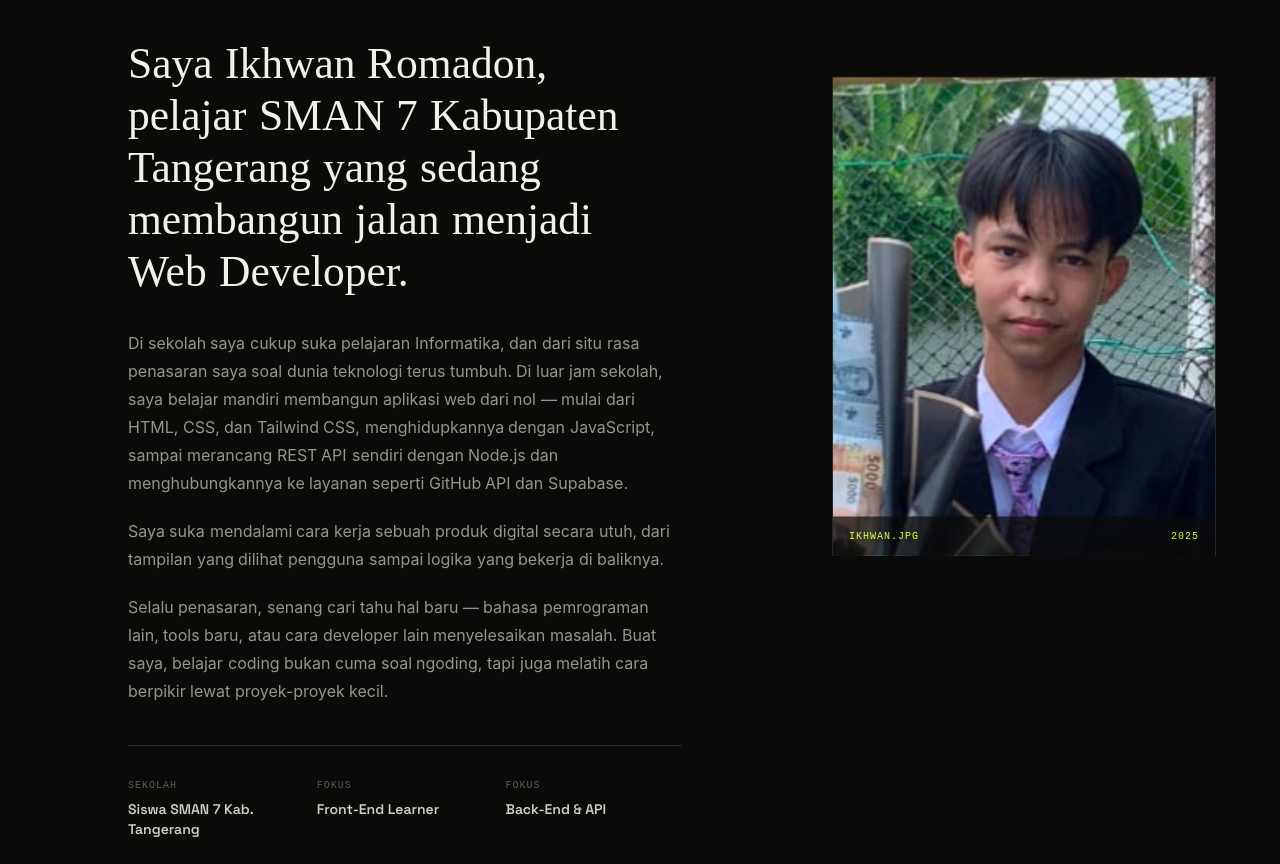
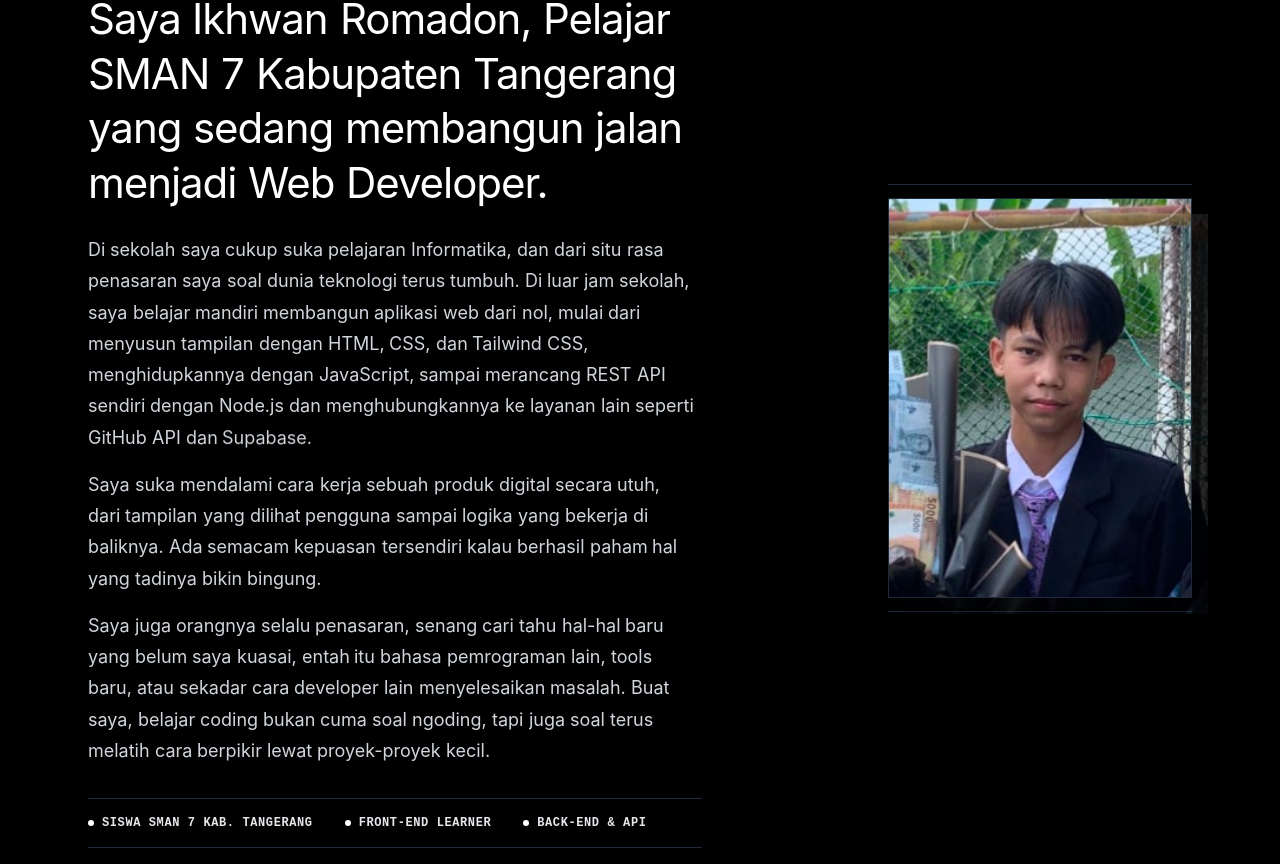
Before and after one commit to Ikhwan-stars/Ikhwan-Portfolio, a React (Vite) app: page / in a window 1280 px wide. Shown: the part 996-1860 px from the top of the page. Built offline with nearby package versions, Linux system fonts and the light colour scheme.

Commit message:
Upload 32 file(s) via RepoHub

```diff
--- a/src/components/about/about.jsx
+++ b/src/components/about/about.jsx
@@ -5,38 +5,37 @@ import SplitLineReveal from '../animations/SplitLineReveal';
 
 gsap.registerPlugin(ScrollTrigger);
 
-const facts = [
-  { label: 'Siswa SMAN 7 Kab. Tangerang', value: 'Sekolah' },
-  { label: 'Front-End Learner', value: 'Fokus' },
-  { label: 'Back-End & API', value: 'Fokus' },
-];
-
 const About = () => {
   const sectionRef = useRef(null);
-  const imageWrapRef = useRef(null);
+  const contentRef = useRef(null);
+  const overlayRef = useRef(null);
 
   useEffect(() => {
     const section = sectionRef.current;
-    const imgWrap = imageWrapRef.current;
-    if (!section || !imgWrap) return;
+    const content = contentRef.current;
+    const overlay = overlayRef.current;
+    if (!section || !content || !overlay) return;
 
     const ctx = gsap.context(() => {
       gsap.fromTo(
-        imgWrap,
-        { clipPath: 'inset(100% 0% 0% 0%)' },
+        overlay,
+        { opacity: 0 },
         {
-          clipPath: 'inset(0% 0% 0% 0%)',
-          duration: 1.1,
-          ease: 'power3.out',
-          scrollTrigger: { trigger: section, start: 'top 70%' },
+          opacity: 0.95,
+          ease: 'none',
+          scrollTrigger: { trigger: section, start: 'center top', end: 'bottom top', scrub: true },
         }
       );
-
-      gsap.to(imgWrap.querySelector('img'), {
-        yPercent: -8,
+      gsap.fromTo(
+        content,
+        { opacity: 1, scale: 1 },
+        {
+          opacity: 0.05,
+          scale: 0.95,
           ease: 'none',
-        scrollTrigger: { trigger: section, start: 'top bottom', end: 'bottom top', scrub: true },
-      });
+          scrollTrigger: { trigger: section, start: 'center top', end: 'bottom top', scrub: true },
+        }
+      );
     }, section);
 
     return () => ctx.revert();
@@ -45,75 +44,94 @@ const About = () => {
   return (
     <div
       ref={sectionRef}
-      className="relative w-full bg-black text-white py-24 md:py-32 lg:py-40 px-6 sm:px-10 md:px-16 lg:pl-32 lg:pr-16 overflow-hidden"
-      style={{ background: 'var(--color-ink)' }}
+      className="relative w-full flex items-center justify-center bg-black text-white py-20 md:py-28 lg:py-36 px-4 sm:px-6 overflow-hidden"
     >
-      <div className="max-w-6xl mx-auto lg:mx-0 lg:max-w-none">
-        <div className="flex items-center gap-3 mb-10 md:mb-14">
-          <span className="font-mono text-xs uppercase tracking-widest" style={{ color: 'var(--color-accent)' }}>01 / About</span>
-          <span className="h-px flex-1" style={{ background: 'rgba(243,240,232,0.15)' }} />
-          <span className="font-mono text-[11px] uppercase tracking-wider text-paper/40 hidden sm:inline">Tangerang, Banten, ID</span>
+      <div ref={overlayRef} className="absolute inset-0 bg-black pointer-events-none z-20 opacity-0 will-change-transform" aria-hidden="true" />
+
+      <div
+        ref={contentRef}
+        className="w-full max-w-7xl mx-auto flex flex-col-reverse lg:flex-row items-center justify-between px-4 sm:px-8 md:px-12 lg:px-16 gap-10 lg:gap-20 relative z-10 will-change-transform"
+      >
+        {/* Teks Kiri */}
+        <div className="lg:w-3/5 w-full text-left">
+          <div className="flex flex-wrap items-center gap-3 sm:gap-4 mb-6">
+            <span className="text-xs sm:text-sm font-mono tracking-widest text-gray-400 uppercase font-semibold">
+              // 01 ABOUT
+            </span>
+            <span className="h-[1px] w-8 bg-gray-700 hidden sm:block" />
+            <span className="text-xs font-mono text-gray-400 uppercase tracking-wider">
+              TANGERANG, BANTEN, INDONESIA
+            </span>
           </div>
 
-        <div className="grid grid-cols-1 lg:grid-cols-[1.1fr_0.9fr] gap-14 lg:gap-20 items-start">
-          <div>
           <SplitLineReveal
             as="h2"
-              className="font-display font-medium leading-[1.15] text-paper mb-8"
-              style={{ fontSize: 'clamp(1.6rem, 3.4vw, 2.75rem)' }}
+            className="text-2xl sm:text-3xl md:text-4xl lg:text-[38px] xl:text-[42px] font-normal leading-[1.3] md:leading-[1.25] tracking-tight text-white font-sans mb-6"
           >
-              Saya Ikhwan Romadon, pelajar SMAN 7 Kabupaten Tangerang yang sedang membangun jalan menjadi Web Developer.
+            Saya Ikhwan Romadon, Pelajar SMAN 7 Kabupaten Tangerang yang sedang membangun jalan menjadi Web Developer.
           </SplitLineReveal>
 
-            <div className="space-y-5 text-sm sm:text-base leading-relaxed text-paper/60 font-sans max-w-2xl">
-              <SplitLineReveal delay={0.05}>
-                Di sekolah saya cukup suka pelajaran Informatika, dan dari situ rasa penasaran saya soal dunia teknologi terus tumbuh. Di luar jam sekolah, saya belajar mandiri membangun aplikasi web dari nol — mulai dari HTML, CSS, dan Tailwind CSS, menghidupkannya dengan JavaScript, sampai merancang REST API sendiri dengan Node.js dan menghubungkannya ke layanan seperti GitHub API dan Supabase.
+          <div className="space-y-4 text-sm sm:text-base md:text-lg leading-relaxed text-gray-300 font-sans font-normal max-w-2xl mb-8">
+            <SplitLineReveal delay={0.1}>
+              Di sekolah saya cukup suka pelajaran Informatika, dan dari situ rasa penasaran saya soal dunia teknologi terus tumbuh. Di luar jam sekolah, saya belajar mandiri membangun aplikasi web dari nol, mulai dari menyusun tampilan dengan HTML, CSS, dan Tailwind CSS, menghidupkannya dengan JavaScript, sampai merancang REST API sendiri dengan Node.js dan menghubungkannya ke layanan lain seperti GitHub API dan Supabase.
             </SplitLineReveal>
-              <SplitLineReveal delay={0.1}>
-                Saya suka mendalami cara kerja sebuah produk digital secara utuh, dari tampilan yang dilihat pengguna sampai logika yang bekerja di baliknya.
+            <SplitLineReveal delay={0.2}>
+              Saya suka mendalami cara kerja sebuah produk digital secara utuh, dari tampilan yang dilihat pengguna sampai logika yang bekerja di baliknya. Ada semacam kepuasan tersendiri kalau berhasil paham hal yang tadinya bikin bingung.
             </SplitLineReveal>
-              <SplitLineReveal delay={0.15}>
-                Selalu penasaran, senang cari tahu hal baru — bahasa pemrograman lain, tools baru, atau cara developer lain menyelesaikan masalah. Buat saya, belajar coding bukan cuma soal ngoding, tapi juga melatih cara berpikir lewat proyek-proyek kecil.
+            <SplitLineReveal delay={0.3}>
+              Saya juga orangnya selalu penasaran, senang cari tahu hal-hal baru yang belum saya kuasai, entah itu bahasa pemrograman lain, tools baru, atau sekadar cara developer lain menyelesaikan masalah. Buat saya, belajar coding bukan cuma soal ngoding, tapi juga soal terus melatih cara berpikir lewat proyek-proyek kecil.
             </SplitLineReveal>
           </div>
 
-            <div className="mt-10 grid grid-cols-1 sm:grid-cols-3 gap-4 sm:gap-3 pt-8 border-t" style={{ borderColor: 'rgba(243,240,232,0.12)' }}>
-              {facts.map((f, i) => (
-                <div key={i} className="flex flex-col gap-1.5">
-                  <span className="font-mono text-[10px] uppercase tracking-widest text-paper/35">{f.value}</span>
-                  <span className="text-xs sm:text-sm font-heading font-semibold text-paper/85">{f.label}</span>
+          <div className="flex flex-wrap items-center gap-6 sm:gap-8 font-mono text-xs text-gray-400 py-4 border-y border-gray-800">
+            <div className="flex items-center gap-2">
+              <span className="w-1.5 h-1.5 rounded-full bg-white" />
+              <span className="text-gray-200 uppercase tracking-wider font-semibold">Siswa SMAN 7 Kab. Tangerang</span>
             </div>
-              ))}
+            <div className="flex items-center gap-2">
+              <span className="w-1.5 h-1.5 rounded-full bg-white" />
+              <span className="text-gray-200 uppercase tracking-wider font-semibold">Front-End Learner</span>
+            </div>
+            <div className="flex items-center gap-2">
+              <span className="w-1.5 h-1.5 rounded-full bg-white" />
+              <span className="text-gray-200 uppercase tracking-wider font-semibold">Back-End & API</span>
+            </div>
           </div>
         </div>
 
-          <div className="lg:sticky lg:top-28">
-            <div
-              ref={imageWrapRef}
-              className="relative w-full max-w-sm mx-auto lg:mx-0 lg:ml-auto aspect-[4/5] overflow-hidden border"
-              style={{ borderColor: 'rgba(243,240,232,0.12)' }}
-            >
+        {/* Foto Kanan */}
+        <div className="lg:w-2/5 w-full flex flex-col items-center lg:items-end">
+          <div className="relative w-52 h-70 sm:w-60 sm:h-80 md:w-68 md:h-92 lg:w-76 lg:h-[400px] group cursor-pointer">
+            <div className="absolute -top-3.5 left-0 right-0 h-[1px] bg-gray-800 group-hover:bg-gray-600 transition-colors duration-300" />
+            <div className="absolute -bottom-3.5 left-0 right-0 h-[1px] bg-gray-800 group-hover:bg-gray-600 transition-colors duration-300" />
+
+            {/* Ganti /images/about.jpg dengan foto kamu */}
+            <img
+              src="/images/about.jpg"
+              alt=""
+              aria-hidden="true"
+              width="320"
+              height="400"
+              loading="lazy"
+              decoding="async"
+              className="w-full h-full object-cover absolute top-4 left-4 opacity-25 transition-all duration-500 group-hover:top-0 group-hover:left-0 brightness-75 pointer-events-none"
+              onError={(e) => { e.currentTarget.style.display = 'none'; }}
+            />
+            <div className="w-full h-full object-cover relative z-10 transition-transform duration-500 group-hover:scale-[1.02] bg-gray-900 border border-gray-800 flex items-center justify-center overflow-hidden">
               <img
                 src="/images/about.jpg"
                 alt="Ikhwan Romadon"
+                width="320"
+                height="400"
                 loading="lazy"
                 decoding="async"
-                className="w-full h-full object-cover scale-110"
+                className="w-full h-full object-cover"
                 onError={(e) => {
                   e.currentTarget.style.display = 'none';
                   e.currentTarget.nextSibling.style.display = 'flex';
                 }}
               />
-              <div className="hidden w-full h-full items-center justify-center absolute inset-0" style={{ background: '#141410' }}>
-                <span className="font-display text-6xl text-paper/25 select-none">IR</span>
-              </div>
-              <div
-                className="absolute bottom-0 left-0 right-0 px-4 py-3 font-mono text-[10px] uppercase tracking-widest flex justify-between"
-                style={{ background: 'rgba(10,10,8,0.7)', color: 'var(--color-accent)' }}
-              >
-                <span>Ikhwan.jpg</span>
-                <span>2025</span>
-              </div>
+              <span className="hidden font-display text-6xl text-white select-none">IR</span>
             </div>
           </div>
         </div>
```
Lines whose indentation alone changed are shown as unchanged.
